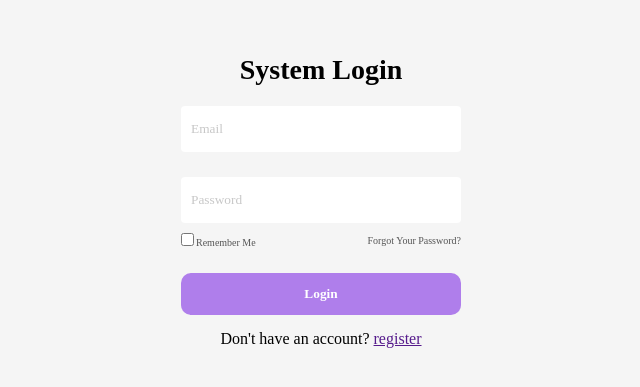
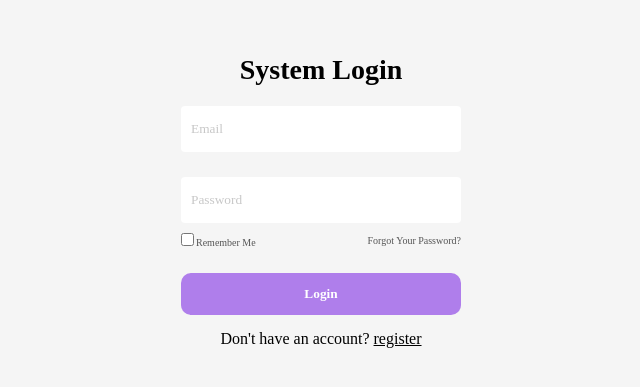
Before and after one commit to joaovxsantos/Login-Page-React, a React (Vite) app: page / in a window 1280 px wide. Shown: the part 199-586 px from the top of the page, without its empty margins (319-959 px from the left). Built offline with nearby package versions, Linux system fonts and the light colour scheme.

Commit message:
Estilo do link

```diff
--- a/src/App.css
+++ b/src/App.css
@@ -72,3 +72,9 @@
 .login-container #btn:active {
   transform: scale(0.98);
 }
+
+/* Link */
+
+.login-container span a {
+  color: var(--black);
+}
--- a/src/App.jsx
+++ b/src/App.jsx
@@ -21,7 +21,7 @@ function App() {
         {dataInputs.map((data) => <Input key={data.type} {...data} />)}
         <InteractiveButtons />
         <button type="submit" id="btn">Login</button>
-        <span>Don't have an account? <a href="">register</a></span>
+        <span>Don't have an account? <a href="#">register</a></span>
       </div>
     </>
   )
```
